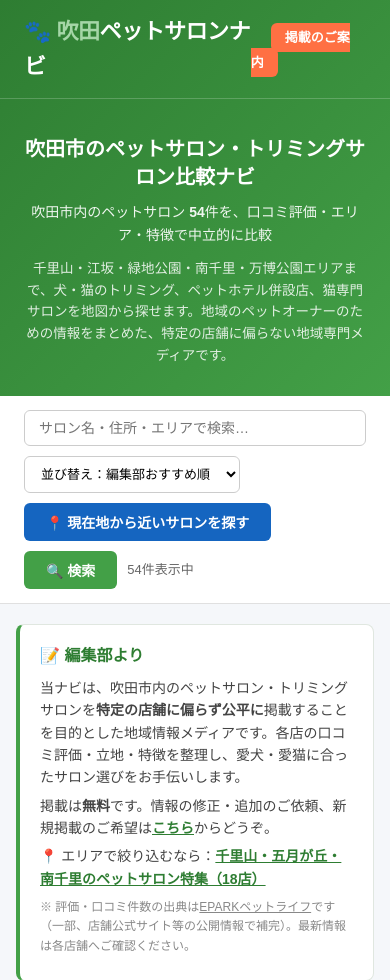
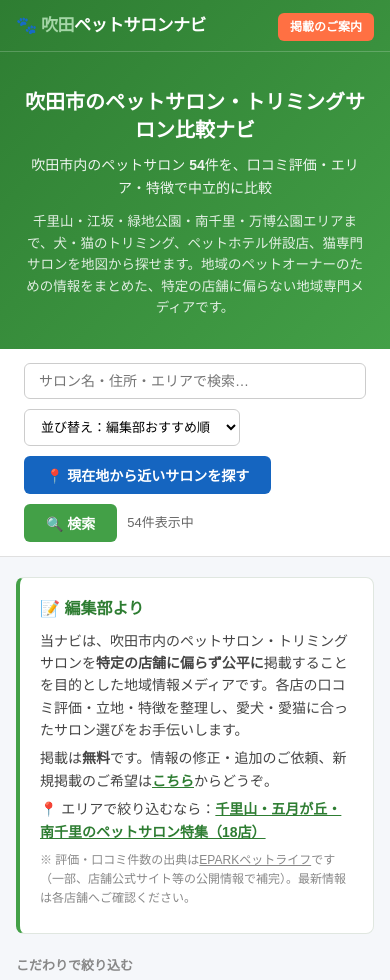
Before and after one commit to masa360/pet-salon-suita, a website: page index-standalone.html in a window 390 px wide. Shown: the top 980 px of the page. Drawn offline with Linux system fonts and the light colour scheme.

Commit message:
スマホ表示のヘッダー折り返しを修正（ロゴ・CTAボタンが2段になる問題）

```diff
--- a/index-standalone.html
+++ b/index-standalone.html
@@ -548,7 +548,11 @@
   @media (max-width: 600px) {
     .hero h1 { font-size: 20px; }
     .grid { grid-template-columns: 1fr; }
+    .header-top { padding: 12px 16px; flex-wrap: nowrap; gap: 10px; }
+    .logo { font-size: 17px; white-space: nowrap; }
+    .header-nav { flex-shrink: 0; }
     .header-nav a:not(.cta-nav) { display: none; }
+    .header-nav a.cta-nav { margin-left: 0; padding: 7px 12px; font-size: 12px; white-space: nowrap; }
     .contact-grid { grid-template-columns: 1fr; }
   }
 </style>
```
Also changed, not shown: index.html (+4 -0 lines), senriyama-standalone.html (+4 -0 lines), senriyama.html (+4 -0 lines).
